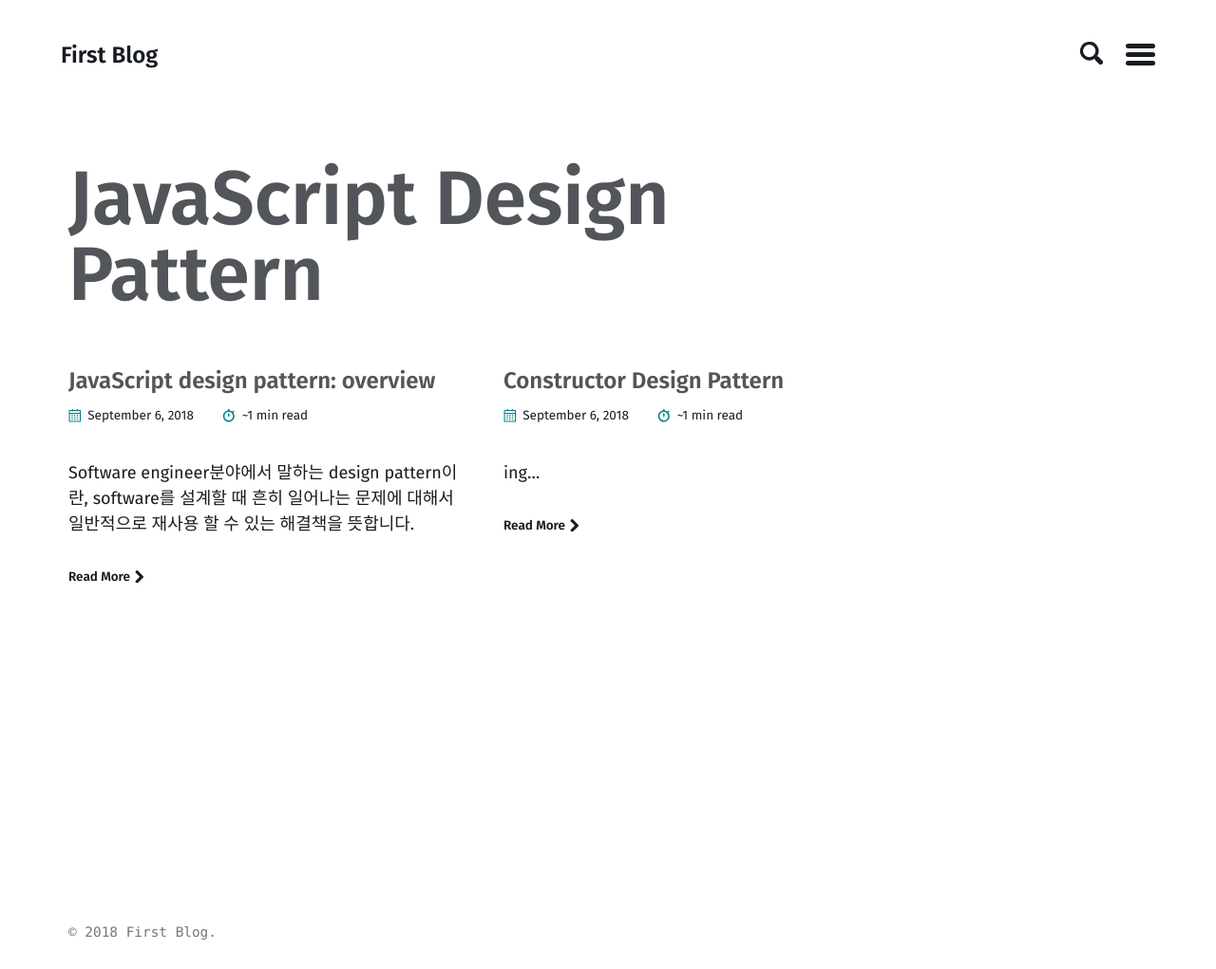
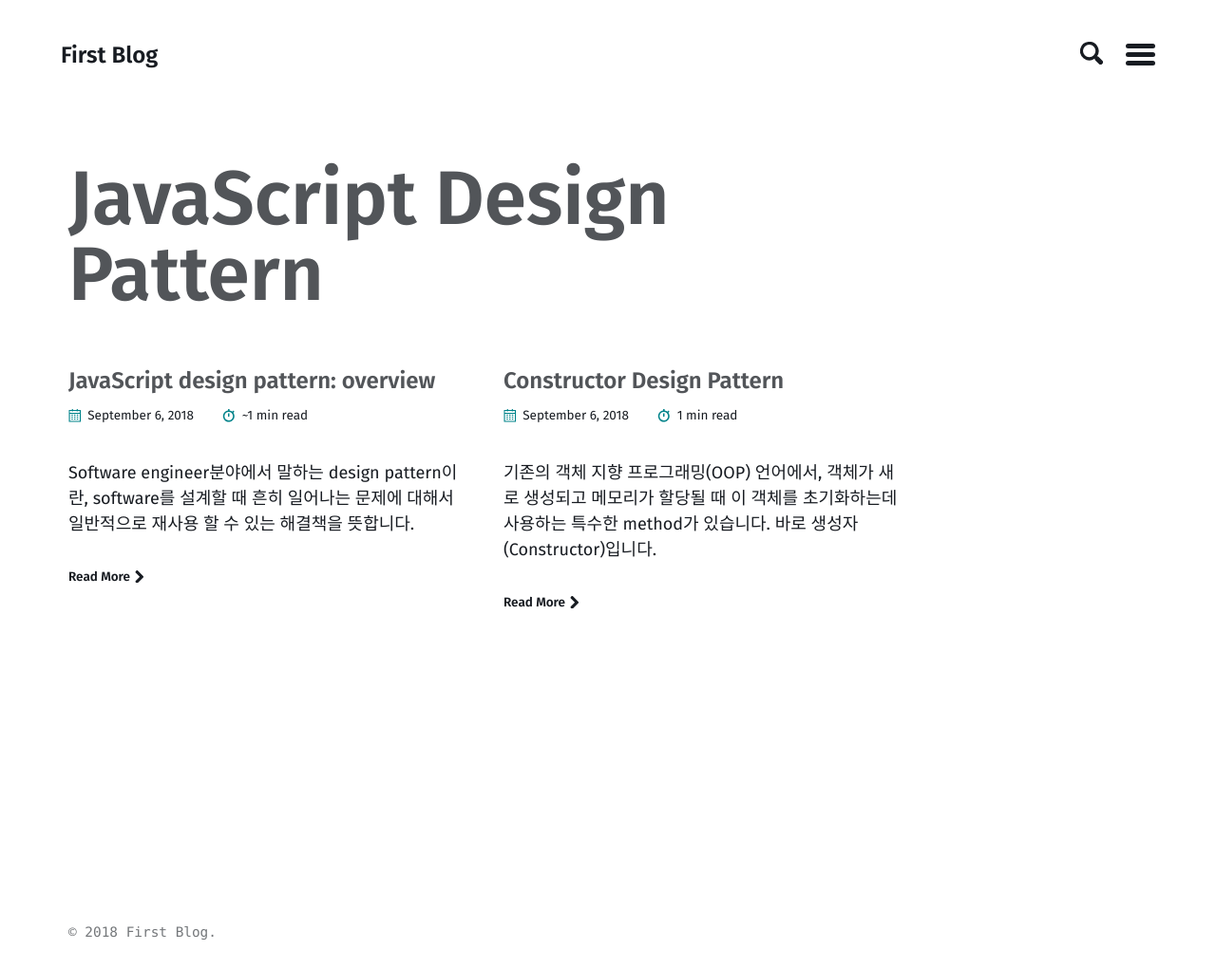
Before and after one commit to shlrur/shlrur, a Jekyll site: the page built from javascript_design_pattern.md, in a window 1280 px wide. Shown: the whole page at 95% size. Built offline with Jekyll 4.4.1, drawn with Linux system fonts in a browser that asks for light colours; comment, search, counter and statistics services are not loaded; a style sheet for code colours, icons or effects is not loaded; some of the changed lines change nothing that is shown.

Commit message:
"Constructor Design Pattern" Done

````diff
--- a/_javascript_design_pattern/1-constructor.md
+++ b/_javascript_design_pattern/1-constructor.md
@@ -7,7 +7,66 @@
   - JavaScript
   - designpattern
   - constructor
-last_modified_at: 2018-09-06T18:44:00+09:00
+last_modified_at: 2018-09-10T17:22:00+09:00
 ---
 
-ing...
+기존의 객체 지향 프로그래밍(OOP) 언어에서, 객체가 새로 생성되고 메모리가 할당될 때 이 객체를 초기화하는데 사용하는 특수한 method가 있습니다. 바로 생성자(Constructor)입니다.
+
+생성자는 method이므로 인수(arguments)를 받을 수 있습니다. 이 인수들을 사용해서 처음 객체가 생성될 때 member property/method 들을 초기화할 수 있습니다.
+
+>ES6(ES2015)부터 class를 사용할 수 있게 되었지만, 문법상의 요소일 뿐 JavaScript는 여전히 prototype 기반 언어입니다. 그러므로 prototype을 기반으로 한 Contructor design pattern에 대해서 알아보겠습니다.
+
+## Basic Constructors
+
+JavaScript는 객체의 생성을 위한 constructor를 특수한 함수(function)로써 제공합니다. Constructor 함수 앞에 <kbd>'new'</kbd> 키워드를 붙임으로써 해당 함수 내에서 정의하는 member들을 가지는 object를 만들고 초기화할 수 있습니다.
+
+Constructor 내에서 <kbd>'this'</kbd>가 붙은 변수 혹은 함수들은 새로 생성된 instance가 가지는 member들이 됩니다.
+
+```js
+function SmartPhone( name, company, cost ) {
+  this.name = name;
+  this.company = company;
+  this.cost = cost;
+
+  this.toString = function () {
+    return `${this.company} of ${this.name} is ${this.cost}won.`;
+  };
+}
+
+var galaxyZ121 = new SmartPhone( 'GalaxyZ121', 'SamSong', 1000000 );
+var iphong99 = new SmartPhone( 'iPhong99', 'Aple', 1200000 );
+
+console.log( galaxyZ121.toString() );
+console.log( iphong99.toString() );
+```
+
+위의 코드는 간단한 Constructor pattern을 보여주고 있습니다.
+SmartPhone 함수가 Constructor이며, 이를 통해 생성된 instance는 name, company, cost, (member field) 그리고 toString(member method)를 가집니다. <kbd>'new'</kbd> 키워드를 통해서 instance를 생성할 수 있으며 사용할 수도 있습니다.
+하지만 위의 방식은 좋은 방식이 아닙니다. <kbd>toString</kbd> 함수는 모든 instance에서 같은 역할, 같은 코드를 가지지만 모든 instance의 member method가 되기 때문입니다. SmartPhone constructor를 통해서 만들어진 모든 instance가 하나의 toString 함수를 공유한다면 좋을 것 같습니다. 이때 사용되는 것이 **Prototype** 입니다.
+
+## Constructors With Prototypes
+
+JavaScript의 거의 모든 object와 function은 <kbd>"prototype"</kbd> object를 가집니다. Constructor통해 instance를 만들면, constructor의 prototype이 가지는 property까지 instance에서 사용할 수 있게 됩니다.
+
+```js
+function SmartPhone( name, company, cost ) {
+  this.name = name;
+  this.company = company;
+  this.cost = cost;
+}
+
+SmartPhone.prototype.toString = function () {
+  return `${this.company} of ${this.name} is ${this.cost}won.`;
+};
+
+var galaxyZ121 = new SmartPhone( 'GalaxyZ121', 'SamSong', 1000000 );
+var iphong99 = new SmartPhone( 'iPhong99', 'Aple', 1200000 );
+
+console.log( galaxyZ121.toString() );
+console.log( iphong99.toString() );
+```
+
+위의 코드는 더 위의 코드와 실행 결과는 같지만 내부적으로는 다르게 동작합니다. toString 함수를 SmartPhone의 prototype에 할당함으로써 모든 instance가 같은 toString을 공유할 수 있게 되었습니다.
+
+## references
+* [Learning JavaScript Design Patterns](https://addyosmani.com/resources/essentialjsdesignpatterns/book/#modulepatternjavascript)
````
